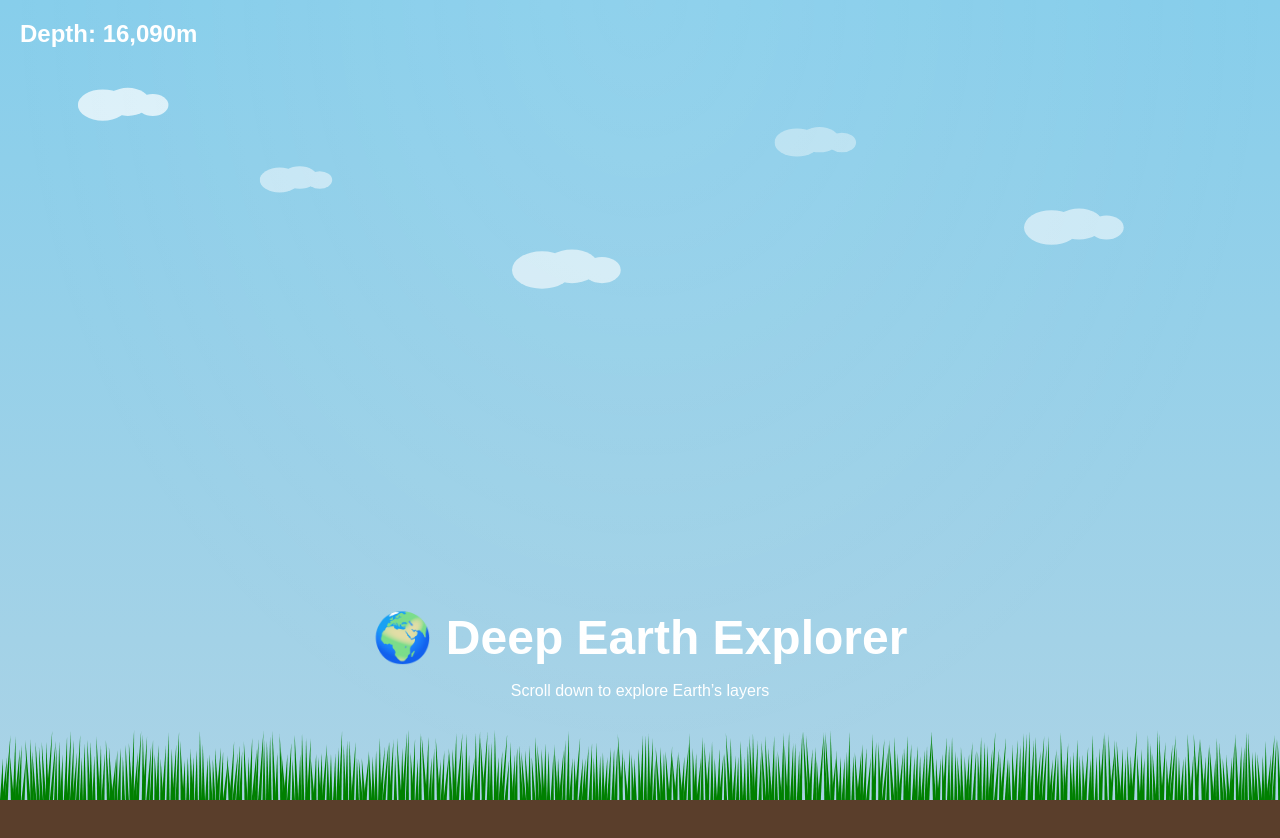
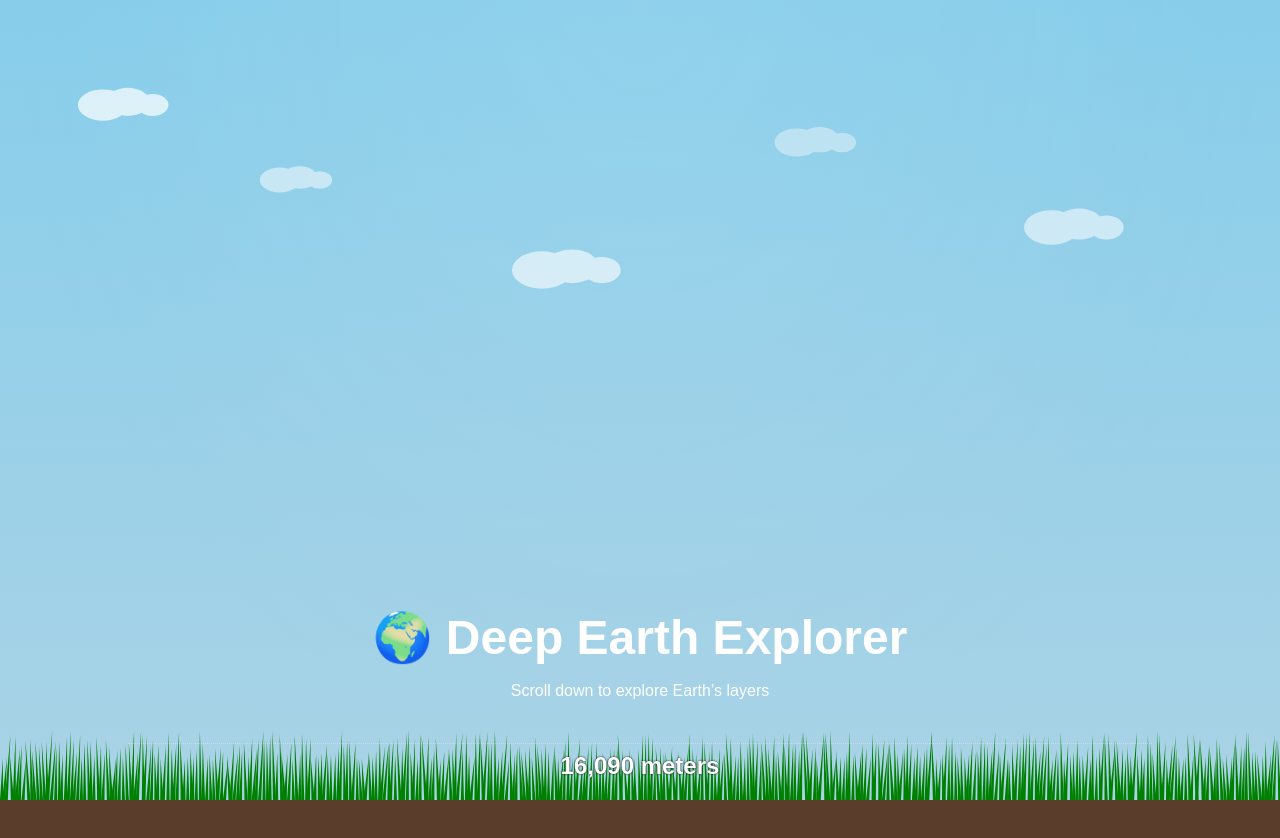
Before and after one commit to CharlotteJoyceDCB/The-Deep-Earth, a React (Vite) app: page / in a window 1280 px wide. Shown: the top 838 px of the page. Built offline with nearby package versions, Linux system fonts and the light colour scheme.

Commit message:
Update:  pixels per meter

```diff
--- a/src/components/ScrollDepthTimeline.tsx
+++ b/src/components/ScrollDepthTimeline.tsx
@@ -1,19 +1,21 @@
-import { useEffect, useState } from "react";
-import { motion, useScroll, useTransform } from "framer-motion";
+'use client';
 
-// Earth layer colors (dark → darker → molten)
+import { useEffect, useState } from 'react';
+import { motion, useScroll, useTransform, useAnimation } from 'framer-motion';
+
+// Earth layer colors (brown → blackened red molten)
 const depthColors = [
-  { depth: 0, color: "#5A3E2B" },      // Surface dark brown
-  { depth: 1609, color: "#4B2E14" },   // Deeper brown
-  { depth: 3218, color: "#3E1F0D" },   // Iron-rich soil
-  { depth: 4827, color: "#2B2B2B" },   // Charcoal
-  { depth: 6436, color: "#1F1C18" },   // Basalt
-  { depth: 8045, color: "#1A1A1A" },   // Denser rock
-  { depth: 9654, color: "#141414" },   // Near mantle
-  { depth: 11263, color: "#0F0F0F" },  // Mantle
-  { depth: 12872, color: "#0B0B0B" },  // Core boundary
-  { depth: 14481, color: "#050505" },  // Inner core
-  { depth: 16090, color: "#330000" },  // Blackened red (molten core)
+  { depth: 0, color: '#5A3E2B' },     // Surface dark brown
+  { depth: 1609, color: '#4B2E14' },  // Deeper brown
+  { depth: 3218, color: '#3E1F0D' },  // Iron-rich soil
+  { depth: 4827, color: '#2B2B2B' },  // Charcoal
+  { depth: 6436, color: '#1F1C18' },  // Basalt
+  { depth: 8045, color: '#1A1A1A' },  // Denser rock
+  { depth: 9654, color: '#141414' },  // Near mantle
+  { depth: 11263, color: '#0F0F0F' }, // Mantle
+  { depth: 12872, color: '#0B0B0B' }, // Core boundary
+  { depth: 14481, color: '#050505' }, // Inner core
+  { depth: 16090, color: '#330000' }, // Molten core
 ];
 
 const colorStops = depthColors.map((_, i) => i / (depthColors.length - 1));
@@ -22,70 +24,96 @@ const colorValues = depthColors.map((d) => d.color);
 const ScrollDepthTimeline = () => {
   const { scrollYProgress } = useScroll();
   const [scrollDepth, setScrollDepth] = useState(0);
+  const controls = useAnimation();
 
   const totalDepth = 16090; // meters
-  const pixelsPerMeter = 10; // make scrolling more realistic
+  const pixelsPerMeter = 30;
   const scrollHeight = `${totalDepth * pixelsPerMeter}px`;
 
   const background = useTransform(scrollYProgress, colorStops, colorValues);
 
   useEffect(() => {
-    return scrollYProgress.on("change", (v) => {
+    return scrollYProgress.on('change', (v) => {
       const depth = Math.round(v * totalDepth);
       setScrollDepth(depth);
+
+      if (v > 0) {
+        controls.start({ opacity: 1 });
+      } else {
+        controls.start({ opacity: 0 });
+      }
     });
-  }, [scrollYProgress]);
+  }, [scrollYProgress, controls, totalDepth]);
 
   return (
     <motion.div
       style={{
-        position: "relative",
+        position: 'relative',
         minHeight: scrollHeight,
-        width: "100%",
-        overflow: "hidden",
+        width: '100%',
+        overflow: 'hidden',
         backgroundColor: background,
-        transition: "background-color 0.4s linear",
+        transition: 'background-color 0.4s linear',
       }}
     >
-      {/* Depth Counter */}
+      {/* Depth Marker (like Neal.fun) */}
+      <motion.div
+        initial={{ opacity: 0 }}
+        animate={controls}
+        style={{
+          position: 'fixed',
+          bottom: 20,
+          left: '50%',
+          transform: 'translateX(-50%)',
+          display: 'flex',
+          flexDirection: 'column',
+          alignItems: 'center',
+          zIndex: 50,
+          pointerEvents: 'none',
+        }}
+      >
+        <div
+          style={{
+            width: '80vw',
+            borderBottom: '1px dotted rgba(255, 255, 255, 0.3)',
+            marginBottom: 8,
+          }}
+        />
+        <div
+          style={{
+            color: 'white',
+            fontSize: '1.5rem',
+            fontWeight: 'bold',
+            textShadow: '0 0 2px black',
+          }}
+        >
+          {scrollDepth.toLocaleString()} meters
+        </div>
+      </motion.div>
+
+      {/* Mist overlay */}
       <motion.div
         style={{
-          position: "fixed",
-          top: "20px",
-          left: "20px",
-          color: "white",
-          fontSize: "1.5rem",
-          fontWeight: "bold",
-          zIndex: 20,
-        }}
-      >
-        Depth: {scrollDepth.toLocaleString()}m
-      </motion.div>
-
-      {/* Mist Overlay */}
-      <motion.div
-        style={{
-          position: "fixed",
+          position: 'fixed',
           top: 0,
           left: 0,
-          width: "100%",
-          height: "100vh",
-          background:
-            "radial-gradient(ellipse at top, rgba(255,255,255,0.08), transparent 70%)",
-          pointerEvents: "none",
+          width: '100%',
+          height: '100vh',
+          background: 'radial-gradient(ellipse at top, rgba(255,255,255,0.08), transparent 70%)',
+          pointerEvents: 'none',
           zIndex: 10,
         }}
       />
 
-      {/* Sample Object at 150m */}
+      {/* Sample object (seedling at 150m) */}
       <motion.div
         style={{
-          position: "absolute",
+          position: 'absolute',
           top: `${150 * pixelsPerMeter}px`,
-          left: "50%",
-          transform: "translateX(-50%)",
-          color: "white",
-          fontSize: "2rem",
+          left: '50%',
+          transform: 'translateX(-50%)',
+          fontSize: '2rem',
+          color: 'white',
         }}
       >
         🌱
```
